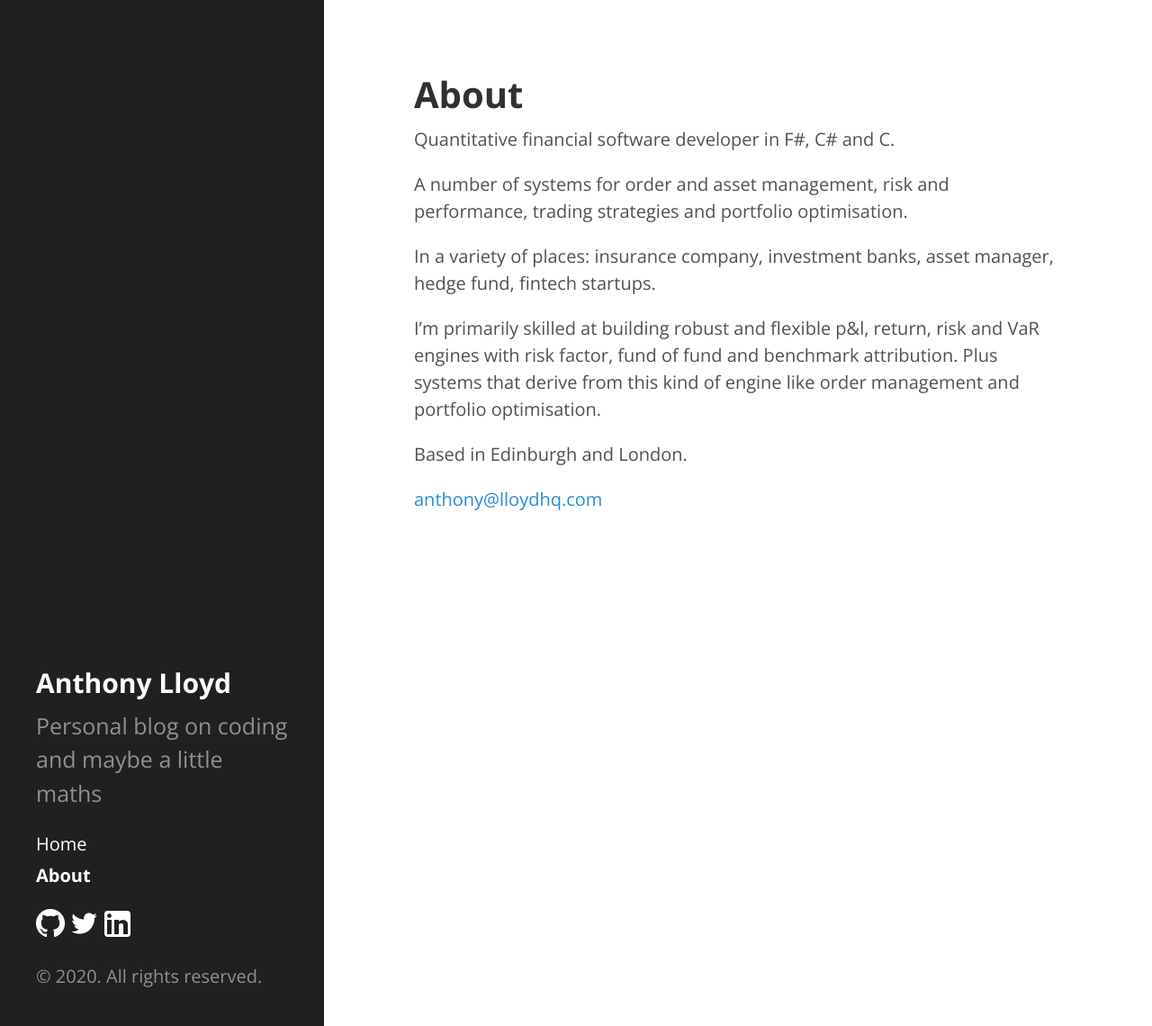
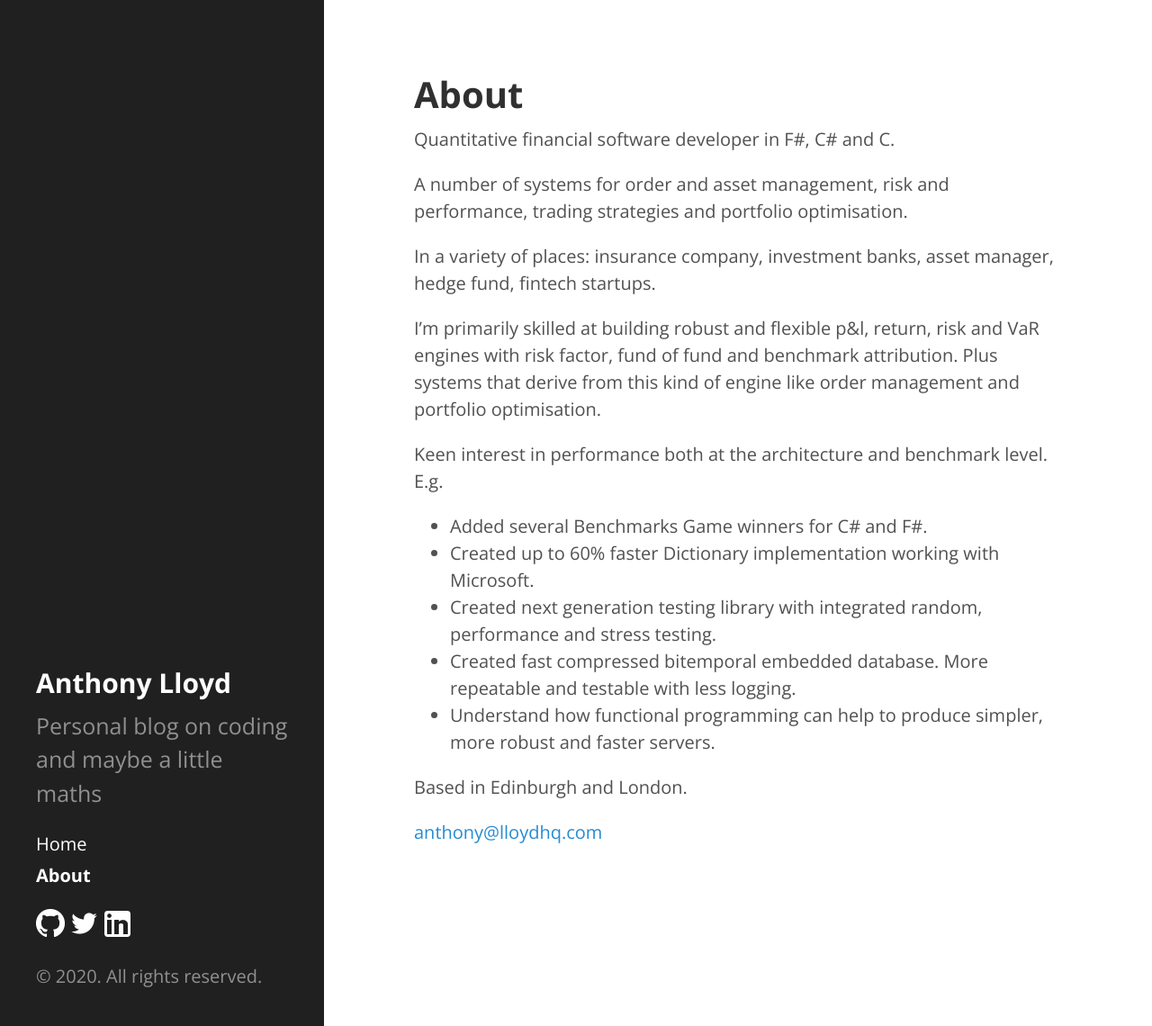
Before and after one commit to AnthonyLloyd/AnthonyLloyd.github.io, a Jekyll site: the page built from about.md, in a window 1280 px wide and 1140 px high. Shown: the whole window at 90% size. Built offline with Jekyll 4.4.1, drawn with Linux system fonts in a browser that asks for light colours; some web fonts are replaced; comment, search, counter and statistics services are not loaded.

Commit message:
Update about.md

```diff
--- a/about.md
+++ b/about.md
@@ -11,6 +11,14 @@ In a variety of places: insurance company, investment banks, asset manager, hedg
 
 I'm primarily skilled at building robust and flexible p&l, return, risk and VaR engines with risk factor, fund of fund and benchmark attribution. Plus systems that derive from this kind of engine like order management and portfolio optimisation.
 
+Keen interest in performance both at the architecture and benchmark level.
+E.g.
+- Added several Benchmarks Game winners for C# and F#.
+- Created up to 60% faster Dictionary implementation working with Microsoft.
+- Created next generation testing library with integrated random, performance and stress testing.
+- Created fast compressed bitemporal embedded database. More repeatable and testable with less logging.
+- Understand how functional programming can help to produce simpler, more robust and faster servers.
+
 Based in Edinburgh and London.
 
 <anthony@lloydhq.com>
```
